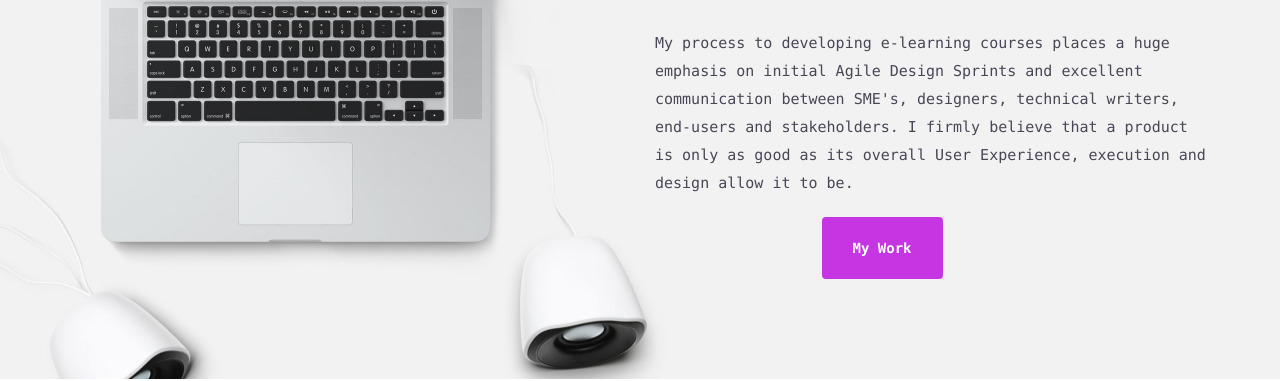
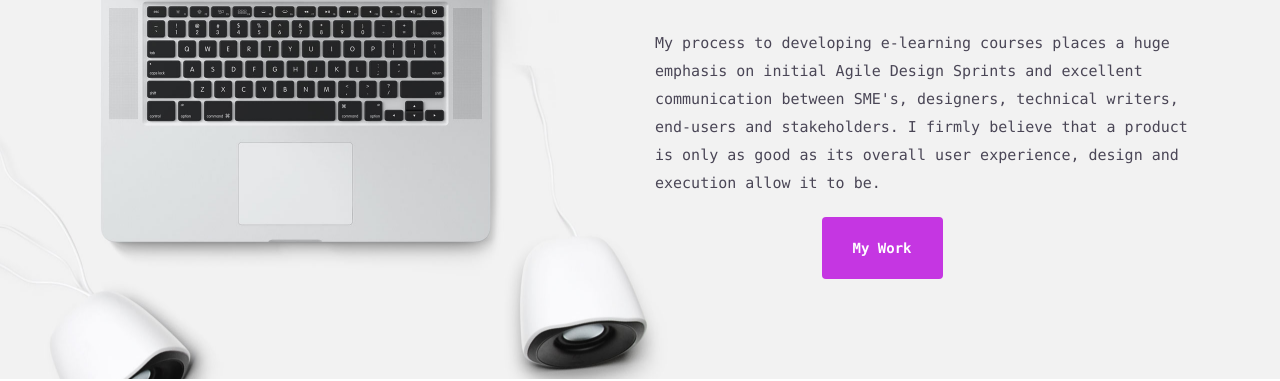
Before and after one commit to Kingslayyerr/Kingslayyerr.github.io, a Jekyll site: the page built from index.html, in a window 1280 px wide. Shown: the part 1062-1443 px from the top of the page. Built offline with Jekyll 4.4.1, drawn with Linux system fonts in a browser that asks for light colours; nearby versions of some CDN libraries; some web fonts are replaced.

Commit message:
smol change

```diff
--- a/index.html
+++ b/index.html
@@ -66,7 +66,7 @@ permalink: /
     <div class="col-md-6 col-md-offset-6">
       <h2>AGILE INSTRUCTIONAL DESIGN</h2>
       <p>My process to developing e-learning courses places a huge emphasis on initial Agile Design Sprints and excellent communication between SME's, designers, technical writers, end-users and stakeholders.
-      I firmly believe that a product is only as good as its overall User Experience, execution and design allow it to be.</p>
+      I firmly believe that a product is only as good as its overall user experience, design and execution allow it to be.</p>
 
       <a href="{{ site.baseurl }}/work" class="btn btn-view-works">My Work</a>
     </div>
```
